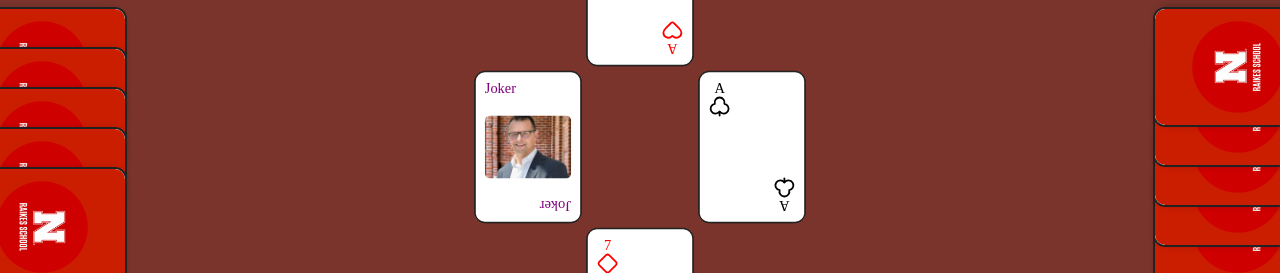
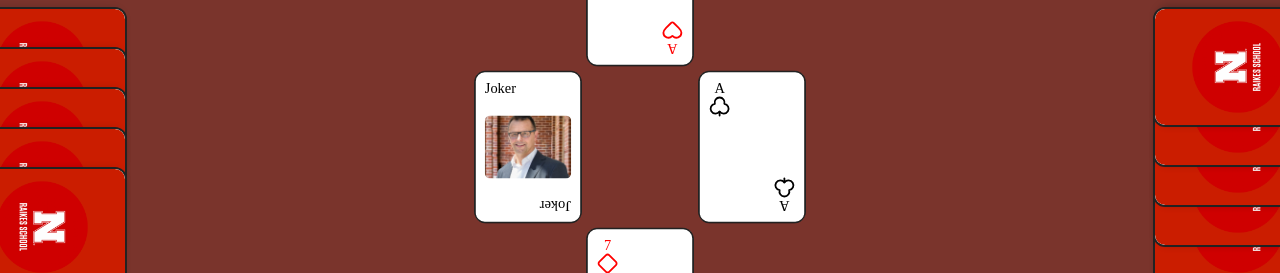
Before and after one commit to Caleb-Kelly-25/pitch, a React (Vite) app in the folder client/: page /GamePlay in a window 1280 px wide. Shown: the part 294-567 px from the top of the page. Built offline with nearby package versions, Linux system fonts and the light colour scheme.

Commit message:
changed color of joker text

```diff
--- a/client/src/components/Card.tsx
+++ b/client/src/components/Card.tsx
@@ -73,7 +73,7 @@ export default function Card({ suit, value, faceDown = false, onClick }: CardPro
 
   if (isJoker) {
     return (
-      <button style={{ ...baseStyle, color: "purple" }} onClick={onClick}>
+      <button style={{ ...baseStyle, color: "black" }} onClick={onClick}>
         <div style={{ display: "flex", flexDirection: "column", alignSelf: "flex-start" }}>
           <div style={{ fontSize: "16px", lineHeight: 1 }}>Joker</div>
         </div>
```
